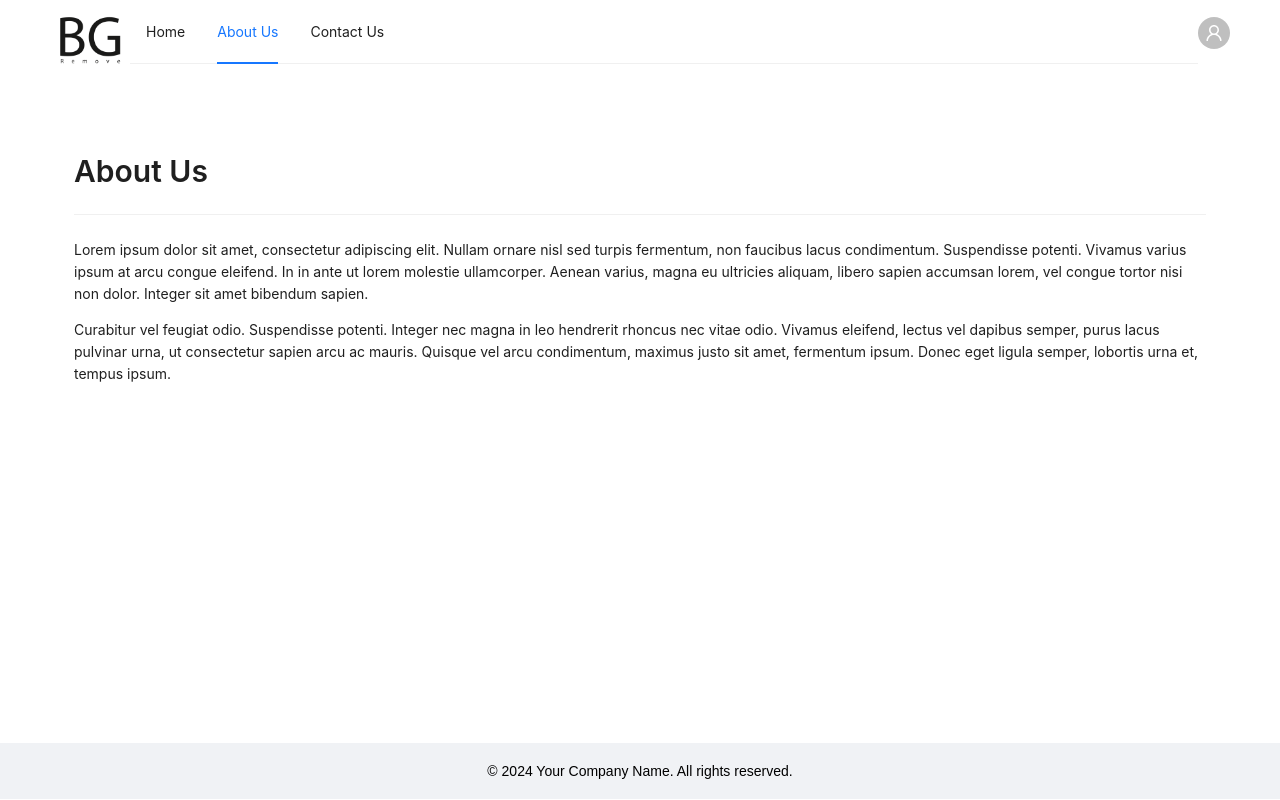
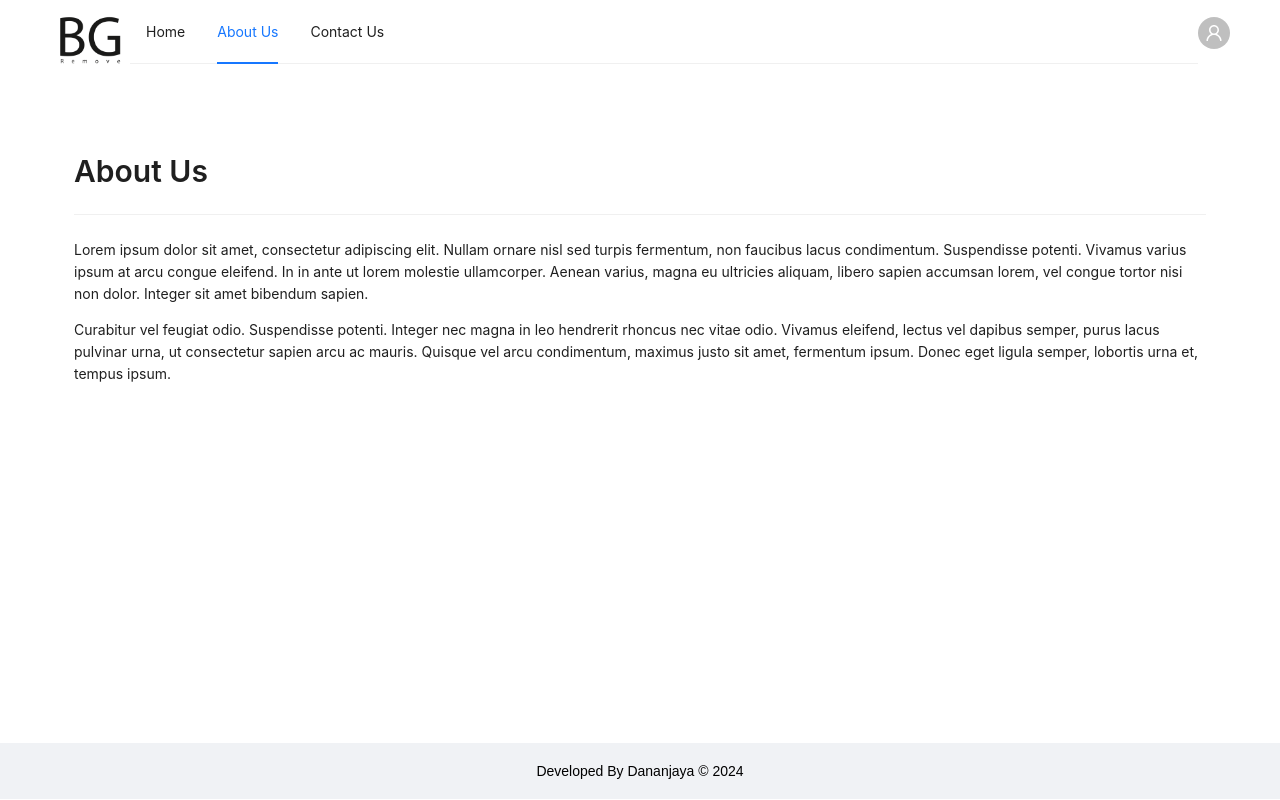
Before and after one commit to dananjayahbi/bg_remove_production_app, a React (Vite) app in the folder frontend/: page /about in a window 1280 px wide. Built offline with nearby package versions, Linux system fonts and the light colour scheme; sample sign-in values are in the browser's storage.

Commit message:
footer text update

```diff
--- a/frontend/src/components/Footer.jsx
+++ b/frontend/src/components/Footer.jsx
@@ -3,7 +3,7 @@ import React from 'react';
 const Footer = () => {
   return (
     <div style={{ textAlign: 'center', padding: '20px', backgroundColor: '#f0f2f5' }}>
-      <p style={{fontFamily: 'sans-serif', fontSize: "14px"}}>&copy; 2024 Your Company Name. All rights reserved.</p>
+      <p style={{fontFamily: 'sans-serif', fontSize: "14px"}}>Developed By Dananjaya &copy; 2024</p>
     </div>
   );
 }
```
